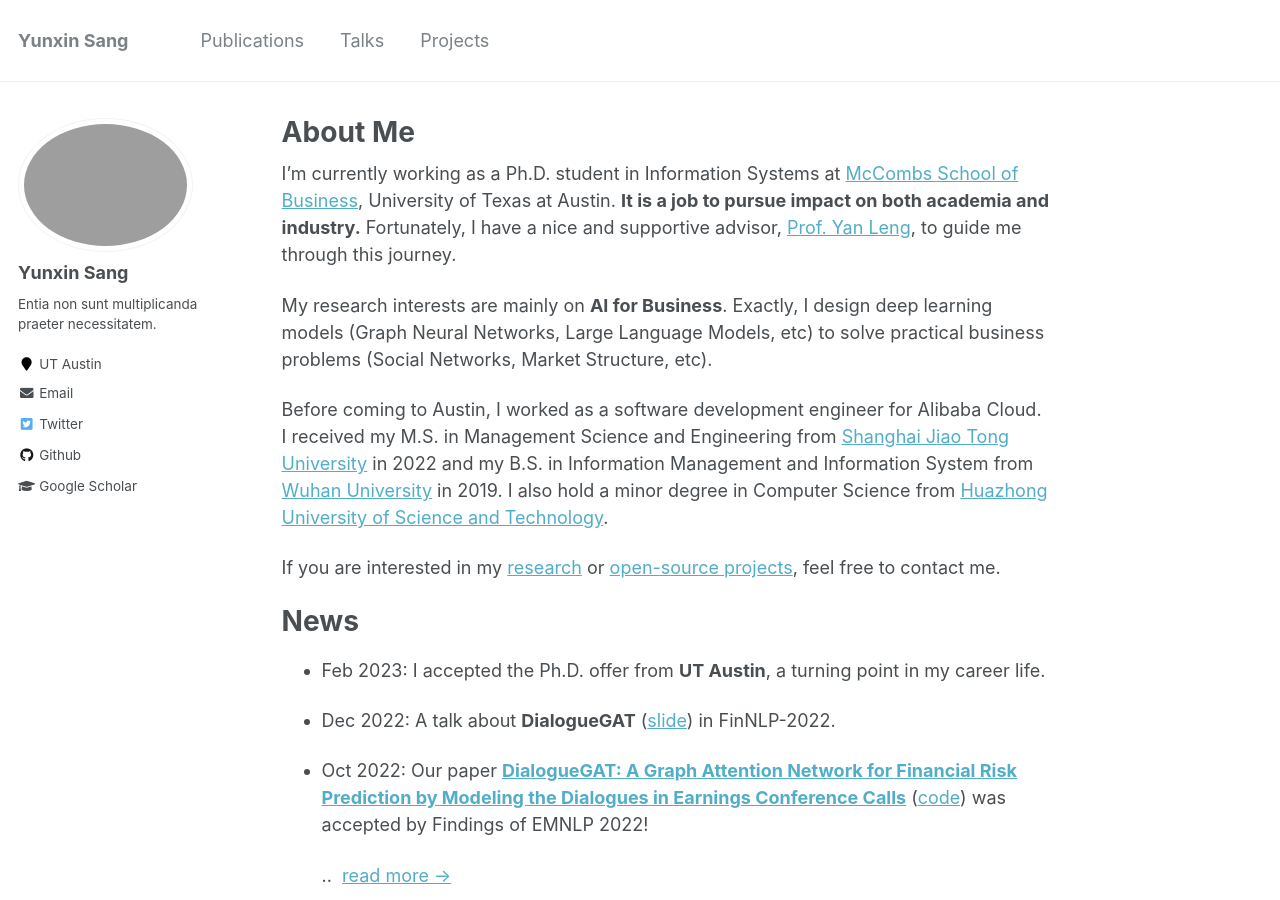
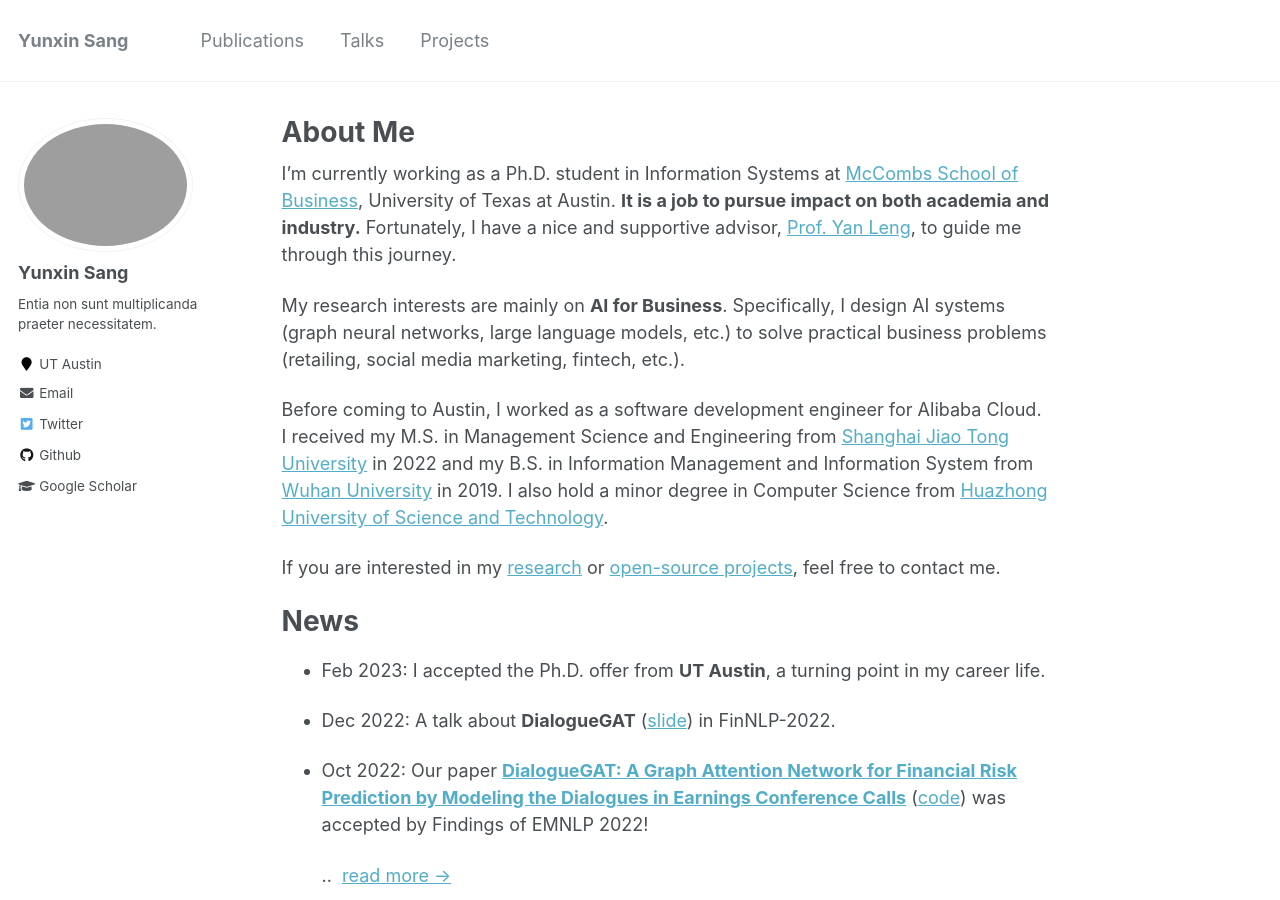
Before and after one commit to sangyx/sangyx.github.io, a Jekyll site: the page built from _pages/about.md, in a window 1280 px wide and 900 px high. Built offline with Jekyll 4.4.1, drawn with Linux system fonts in a browser that asks for light colours.

Commit message:
Update about.md

```diff
--- a/_pages/about.md
+++ b/_pages/about.md
@@ -10,7 +10,7 @@ redirect_from:
 
 I'm currently working as a Ph.D. student in Information Systems at [McCombs School of Business](https://www.mccombs.utexas.edu/), University of Texas at Austin. **It is a job to pursue impact on both academia and industry.** Fortunately, I have a nice and supportive advisor, [Prof. Yan Leng](https://yleng.github.io/www/), to guide me through this journey.
 
-My research interests are mainly on **AI for Business**. Exactly, I design deep learning models (Graph Neural Networks, Large Language Models, etc) to solve practical business problems (Social Networks, Market Structure, etc).
+My research interests are mainly on **AI for Business**. Specifically, I design AI systems (graph neural networks, large language models, etc.) to solve practical business problems (retailing, social media marketing, fintech, etc.).
 
 Before coming to Austin, I worked as a software development engineer for Alibaba Cloud. I received my M.S. in Management Science and Engineering from [Shanghai Jiao Tong University](https://www.sjtu.edu.cn/) in 2022 and my B.S. in Information Management and Information System from [Wuhan University](https://www.whu.edu.cn/) in 2019. I also hold a minor degree in Computer Science from [Huazhong University of Science and Technology](https://www.hust.edu.cn/).
 
```
